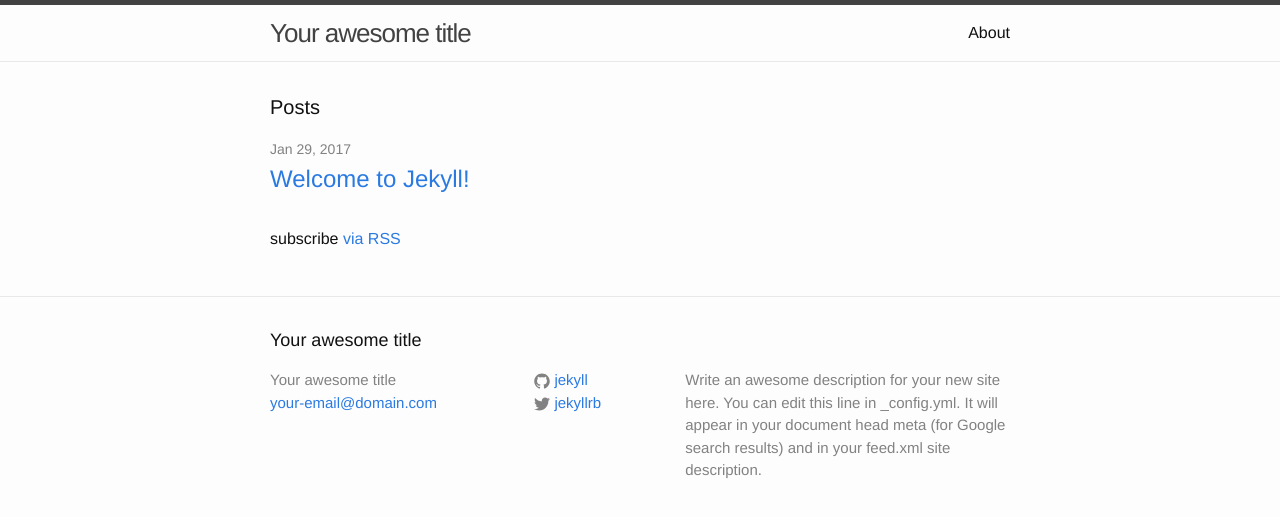
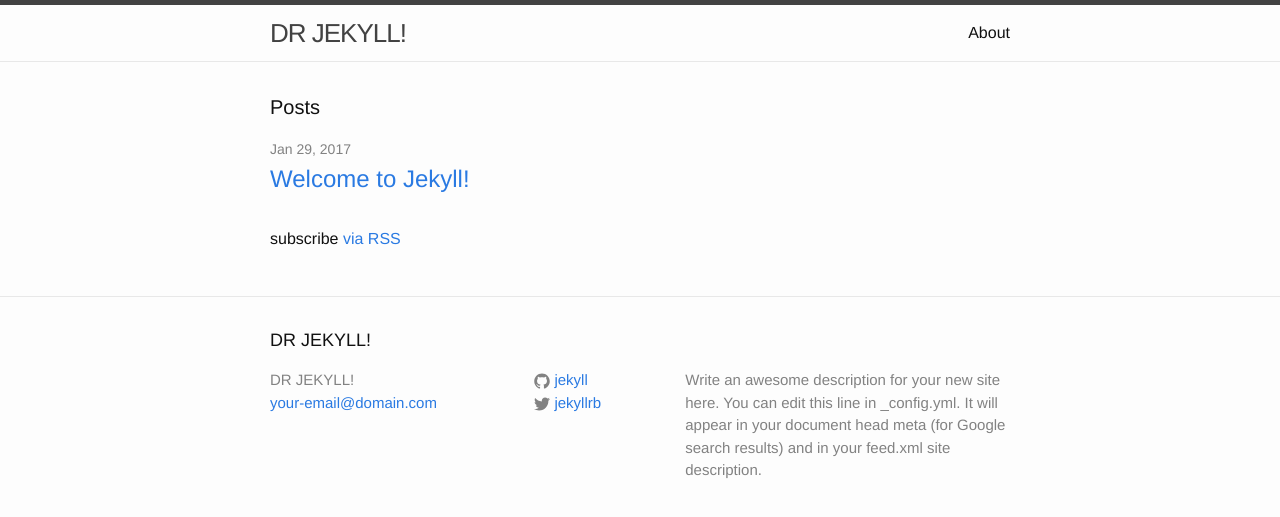
Before and after one commit to ooberoo22/ooberoo22.github.io, a Jekyll site: the page built from index.html, in a window 1280 px wide. Shown: the top 517 px of the page. Built offline with Jekyll 4.4.1, drawn with Linux system fonts in a browser that asks for light colours.

Commit message:
Update _config.yml

```diff
--- a/_config.yml
+++ b/_config.yml
@@ -6,7 +6,7 @@
 # 'jekyll serve'. If you change this file, please restart the server process.
 
 # Site settings
-title: Your awesome title
+title: DR JEKYLL!
 email: your-email@domain.com
 description: > # this means to ignore newlines until "baseurl:"
   Write an awesome description for your new site here. You can edit this
```
